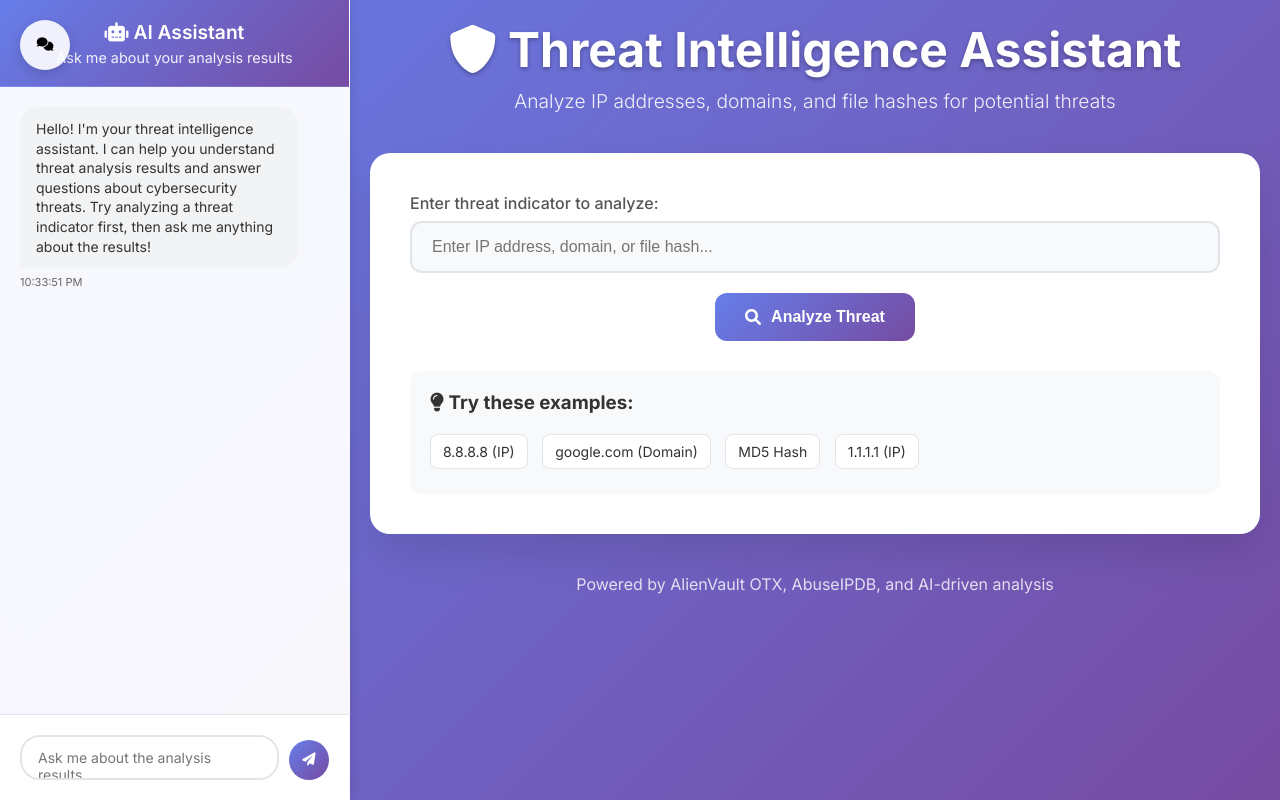
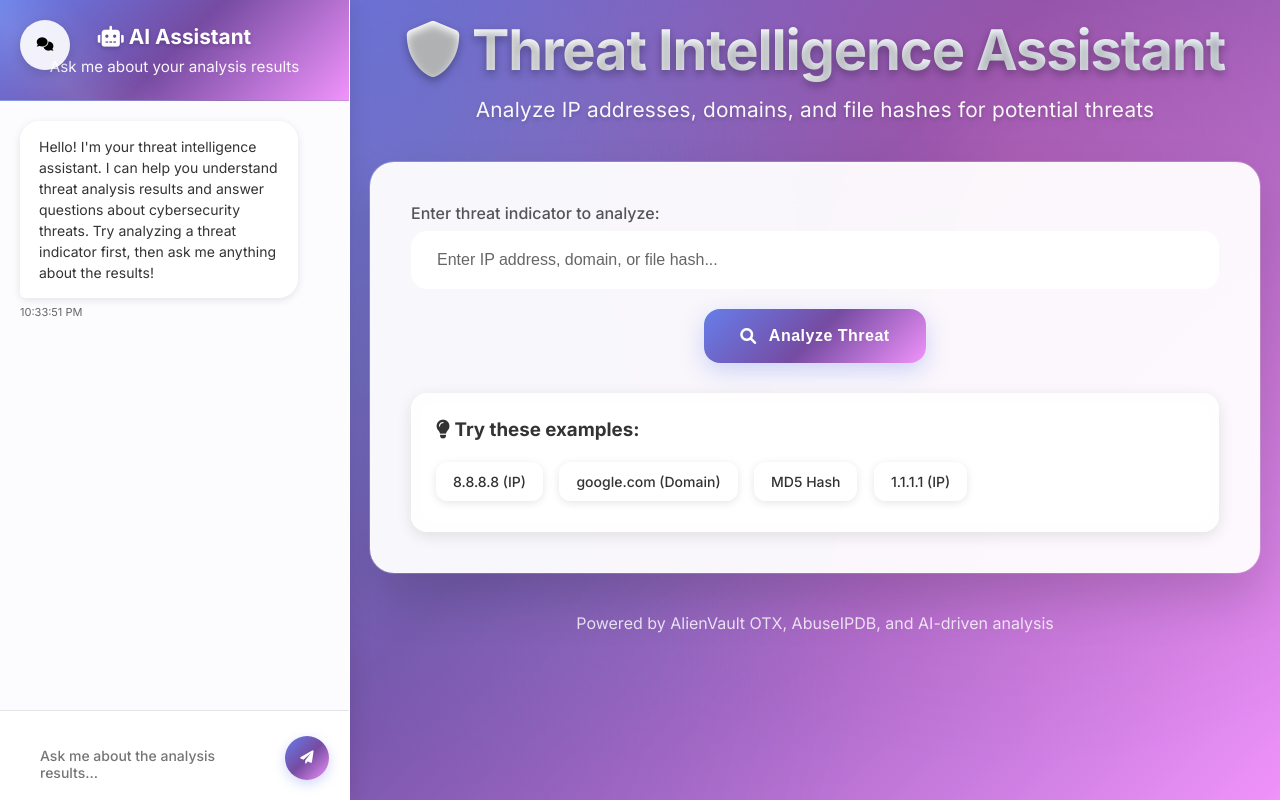
Before and after one commit to FatemehKaram/rag-threat-intel-assistant-app, a Flask app: page / in a window 1280 px wide. Run offline with Flask 3, Linux system fonts and the light colour scheme; parts of the project's set-up code (start-up, migrations or seed data) failed here and were passed over.

Commit message:
better look to the app with more catchy frontend

```diff
--- a/templates/index.html
+++ b/templates/index.html
@@ -15,11 +15,28 @@
 
         body {
             font-family: 'Inter', sans-serif;
-            background: linear-gradient(135deg, #667eea 0%, #764ba2 100%);
+            background: linear-gradient(135deg, #667eea 0%, #764ba2 50%, #f093fb 100%);
+            background-attachment: fixed;
             min-height: 100vh;
             color: #333;
             margin: 0;
             padding: 0;
+            position: relative;
+        }
+
+        body::before {
+            content: '';
+            position: fixed;
+            top: 0;
+            left: 0;
+            width: 100%;
+            height: 100%;
+            background:
+                radial-gradient(circle at 20% 80%, rgba(120, 119, 198, 0.3) 0%, transparent 50%),
+                radial-gradient(circle at 80% 20%, rgba(255, 119, 198, 0.3) 0%, transparent 50%),
+                radial-gradient(circle at 40% 40%, rgba(120, 219, 255, 0.2) 0%, transparent 50%);
+            pointer-events: none;
+            z-index: -1;
         }
 
         .app-container {
@@ -29,9 +46,9 @@
 
         .chatbot-panel {
             width: 350px;
-            background: rgba(255, 255, 255, 0.95);
-            backdrop-filter: blur(10px);
-            border-right: 1px solid rgba(255, 255, 255, 0.2);
+            background: rgba(255, 255, 255, 0.98);
+            backdrop-filter: blur(20px);
+            border-right: 1px solid rgba(255, 255, 255, 0.3);
             display: flex;
             flex-direction: column;
             position: fixed;
@@ -39,7 +56,10 @@
             left: 0;
             top: 0;
             z-index: 1000;
-            box-shadow: 2px 0 10px rgba(0, 0, 0, 0.1);
+            box-shadow:
+                2px 0 20px rgba(0, 0, 0, 0.1),
+                inset 1px 0 0 rgba(255, 255, 255, 0.2);
+            transition: all 0.3s ease;
         }
 
         .main-content {
@@ -62,24 +82,56 @@
         }
 
         .header h1 {
-            font-size: 3rem;
-            font-weight: 700;
-            margin-bottom: 10px;
-            text-shadow: 0 2px 4px rgba(0,0,0,0.3);
+            font-size: 3.5rem;
+            font-weight: 800;
+            margin-bottom: 15px;
+            text-shadow: 0 4px 8px rgba(0,0,0,0.3);
+            background: linear-gradient(135deg, #ffffff 0%, #f0f9ff 100%);
+            -webkit-background-clip: text;
+            -webkit-text-fill-color: transparent;
+            background-clip: text;
+            letter-spacing: -0.02em;
+            line-height: 1.1;
         }
 
         .header p {
-            font-size: 1.2rem;
-            opacity: 0.9;
-            font-weight: 300;
+            font-size: 1.3rem;
+            opacity: 0.95;
+            font-weight: 400;
+            text-shadow: 0 2px 4px rgba(0,0,0,0.2);
+            letter-spacing: 0.01em;
         }
 
         .main-card {
-            background: white;
-            border-radius: 20px;
-            box-shadow: 0 20px 40px rgba(0,0,0,0.1);
+            background: rgba(255, 255, 255, 0.95);
+            backdrop-filter: blur(20px);
+            border-radius: 24px;
+            box-shadow:
+                0 25px 50px rgba(0,0,0,0.15),
+                0 0 0 1px rgba(255, 255, 255, 0.2);
             padding: 40px;
             margin-bottom: 30px;
+            border: 1px solid rgba(255, 255, 255, 0.2);
+            transition: all 0.3s ease;
+            position: relative;
+            overflow: hidden;
+        }
+
+        .main-card::before {
+            content: '';
+            position: absolute;
+            top: 0;
+            left: 0;
+            right: 0;
+            height: 1px;
+            background: linear-gradient(90deg, transparent, rgba(255,255,255,0.4), transparent);
+        }
+
+        .main-card:hover {
+            transform: translateY(-5px);
+            box-shadow:
+                0 35px 70px rgba(0,0,0,0.2),
+                0 0 0 1px rgba(255, 255, 255, 0.3);
         }
 
         .input-section {
@@ -106,46 +158,85 @@
 
         .input-wrapper input {
             width: 100%;
-            padding: 15px 20px;
-            border: 2px solid #e1e5e9;
-            border-radius: 12px;
+            padding: 18px 24px;
+            border: 2px solid rgba(255, 255, 255, 0.3);
+            border-radius: 16px;
             font-size: 16px;
             transition: all 0.3s ease;
-            background: #f8f9fa;
+            background: rgba(255, 255, 255, 0.9);
+            backdrop-filter: blur(10px);
+            font-weight: 500;
+            color: #333;
         }
 
         .input-wrapper input:focus {
             outline: none;
-            border-color: #667eea;
-            background: white;
-            box-shadow: 0 0 0 3px rgba(102, 126, 234, 0.1);
+            border-color: rgba(102, 126, 234, 0.6);
+            background: rgba(255, 255, 255, 0.95);
+            box-shadow:
+                0 0 0 4px rgba(102, 126, 234, 0.1),
+                0 8px 25px rgba(102, 126, 234, 0.15);
+            transform: translateY(-2px);
+        }
+
+        .input-wrapper input::placeholder {
+            color: #666;
+            font-weight: 400;
         }
 
         .analyze-btn {
-            background: linear-gradient(135deg, #667eea 0%, #764ba2 100%);
+            background: linear-gradient(135deg, #667eea 0%, #764ba2 50%, #f093fb 100%);
             color: white;
             border: none;
-            padding: 15px 30px;
-            border-radius: 12px;
+            padding: 18px 36px;
+            border-radius: 16px;
             font-size: 16px;
-            font-weight: 600;
+            font-weight: 700;
             cursor: pointer;
-            transition: all 0.3s ease;
+            transition: all 0.4s cubic-bezier(0.175, 0.885, 0.32, 1.275);
             display: flex;
             align-items: center;
-            gap: 10px;
+            gap: 12px;
             margin: 0 auto;
+            position: relative;
+            overflow: hidden;
+            box-shadow:
+                0 8px 25px rgba(102, 126, 234, 0.3),
+                0 0 0 1px rgba(255, 255, 255, 0.1);
+            letter-spacing: 0.5px;
+        }
+
+        .analyze-btn::before {
+            content: '';
+            position: absolute;
+            top: 0;
+            left: -100%;
+            width: 100%;
+            height: 100%;
+            background: linear-gradient(90deg, transparent, rgba(255,255,255,0.2), transparent);
+            transition: left 0.5s;
+        }
+
+        .analyze-btn:hover::before {
+            left: 100%;
         }
 
         .analyze-btn:hover {
-            transform: translateY(-2px);
-            box-shadow: 0 10px 20px rgba(102, 126, 234, 0.3);
+            transform: translateY(-3px) scale(1.05);
+            box-shadow:
+                0 15px 35px rgba(102, 126, 234, 0.4),
+                0 0 0 1px rgba(255, 255, 255, 0.2);
+        }
+
+        .analyze-btn:active {
+            transform: translateY(-1px) scale(1.02);
         }
 
         .analyze-btn:disabled {
             opacity: 0.6;
             cursor: not-allowed;
             transform: none;
+            box-shadow: 0 4px 15px rgba(102, 126, 234, 0.2);
         }
 
         .loading {
@@ -294,9 +396,19 @@
 
         .examples {
             margin-top: 30px;
-            padding: 20px;
-            background: #f8f9fa;
-            border-radius: 12px;
+            padding: 24px;
+            background: rgba(255, 255, 255, 0.7);
+            backdrop-filter: blur(10px);
+            border-radius: 16px;
+            border: 1px solid rgba(255, 255, 255, 0.3);
+            box-shadow: 0 4px 15px rgba(0,0,0,0.1);
+            transition: all 0.3s ease;
+        }
+
+        .examples:hover {
+            transform: translateY(-2px);
+            box-shadow: 0 8px 25px rgba(0,0,0,0.15);
+            background: rgba(255, 255, 255, 0.8);
         }
 
         .examples h3 {
@@ -306,20 +418,25 @@
 
         .example-item {
             display: inline-block;
-            margin: 5px 10px 5px 0;
-            padding: 8px 12px;
-            background: white;
-            border: 1px solid #e1e5e9;
-            border-radius: 8px;
+            margin: 6px 12px 6px 0;
+            padding: 10px 16px;
+            background: rgba(255, 255, 255, 0.9);
+            backdrop-filter: blur(10px);
+            border: 1px solid rgba(255, 255, 255, 0.3);
+            border-radius: 12px;
             cursor: pointer;
-            transition: all 0.3s ease;
+            transition: all 0.3s cubic-bezier(0.175, 0.885, 0.32, 1.275);
             font-size: 14px;
+            font-weight: 500;
+            box-shadow: 0 2px 8px rgba(0,0,0,0.1);
         }
 
         .example-item:hover {
-            background: #667eea;
+            background: linear-gradient(135deg, #667eea 0%, #764ba2 50%, #f093fb 100%);
             color: white;
-            border-color: #667eea;
+            border-color: transparent;
+            transform: translateY(-2px) scale(1.05);
+            box-shadow: 0 6px 20px rgba(102, 126, 234, 0.3);
         }
 
         .footer {
@@ -331,23 +448,47 @@
 
         /* Chatbot Styles */
         .chatbot-header {
-            padding: 20px;
-            background: linear-gradient(135deg, #667eea 0%, #764ba2 100%);
+            padding: 24px 20px;
+            background: linear-gradient(135deg, #667eea 0%, #764ba2 50%, #f093fb 100%);
             color: white;
             text-align: center;
-            border-bottom: 1px solid rgba(255, 255, 255, 0.1);
+            border-bottom: 1px solid rgba(255, 255, 255, 0.2);
+            position: relative;
+            overflow: hidden;
+        }
+
+        .chatbot-header::before {
+            content: '';
+            position: absolute;
+            top: 0;
+            left: 0;
+            right: 0;
+            bottom: 0;
+            background: linear-gradient(45deg, transparent 30%, rgba(255,255,255,0.1) 50%, transparent 70%);
+            animation: shimmer 3s infinite;
+        }
+
+        @keyframes shimmer {
+            0% { transform: translateX(-100%); }
+            100% { transform: translateX(100%); }
         }
 
         .chatbot-header h3 {
             margin: 0;
-            font-size: 1.2rem;
-            font-weight: 600;
+            font-size: 1.3rem;
+            font-weight: 700;
+            position: relative;
+            z-index: 1;
+            text-shadow: 0 2px 4px rgba(0,0,0,0.2);
         }
 
         .chatbot-header p {
-            margin: 5px 0 0 0;
-            font-size: 0.9rem;
-            opacity: 0.9;
+            margin: 8px 0 0 0;
+            font-size: 0.95rem;
+            opacity: 0.95;
+            position: relative;
+            z-index: 1;
+            font-weight: 400;
         }
 
         .chatbot-messages {
@@ -376,23 +517,28 @@
         }
 
         .message-bubble {
-            padding: 12px 16px;
-            border-radius: 18px;
+            padding: 14px 18px;
+            border-radius: 20px;
             font-size: 14px;
-            line-height: 1.4;
+            line-height: 1.5;
             word-wrap: break-word;
+            box-shadow: 0 2px 8px rgba(0,0,0,0.1);
+            transition: all 0.2s ease;
         }
 
         .message-user .message-bubble {
-            background: linear-gradient(135deg, #667eea 0%, #764ba2 100%);
+            background: linear-gradient(135deg, #667eea 0%, #764ba2 50%, #f093fb 100%);
             color: white;
-            border-bottom-right-radius: 4px;
+            border-bottom-right-radius: 6px;
+            box-shadow: 0 4px 12px rgba(102, 126, 234, 0.3);
         }
 
         .message-bot .message-bubble {
-            background: #f1f3f4;
+            background: rgba(255, 255, 255, 0.95);
+            backdrop-filter: blur(10px);
             color: #333;
-            border-bottom-left-radius: 4px;
+            border-bottom-left-radius: 6px;
+            border: 1px solid rgba(255, 255, 255, 0.2);
         }
 
         .message-time {
@@ -419,47 +565,59 @@
 
         .chatbot-input-field {
             flex: 1;
-            padding: 12px 16px;
-            border: 2px solid #e1e5e9;
-            border-radius: 20px;
+            padding: 14px 18px;
+            border: 2px solid rgba(255, 255, 255, 0.3);
+            border-radius: 24px;
             font-size: 14px;
             resize: none;
-            min-height: 20px;
+            min-height: 24px;
             max-height: 100px;
             font-family: inherit;
             transition: all 0.3s ease;
+            background: rgba(255, 255, 255, 0.9);
+            backdrop-filter: blur(10px);
+            font-weight: 500;
         }
 
         .chatbot-input-field:focus {
             outline: none;
-            border-color: #667eea;
-            box-shadow: 0 0 0 3px rgba(102, 126, 234, 0.1);
+            border-color: rgba(102, 126, 234, 0.6);
+            box-shadow:
+                0 0 0 4px rgba(102, 126, 234, 0.1),
+                0 4px 15px rgba(102, 126, 234, 0.15);
+            background: rgba(255, 255, 255, 0.95);
         }
 
         .chatbot-send-btn {
-            background: linear-gradient(135deg, #667eea 0%, #764ba2 100%);
+            background: linear-gradient(135deg, #667eea 0%, #764ba2 50%, #f093fb 100%);
             color: white;
             border: none;
             border-radius: 50%;
-            width: 40px;
-            height: 40px;
+            width: 44px;
+            height: 44px;
             display: flex;
             align-items: center;
             justify-content: center;
             cursor: pointer;
-            transition: all 0.3s ease;
+            transition: all 0.3s cubic-bezier(0.175, 0.885, 0.32, 1.275);
             flex-shrink: 0;
+            box-shadow: 0 4px 12px rgba(102, 126, 234, 0.3);
         }
 
         .chatbot-send-btn:hover {
-            transform: scale(1.05);
-            box-shadow: 0 4px 12px rgba(102, 126, 234, 0.3);
+            transform: scale(1.1) rotate(5deg);
+            box-shadow: 0 6px 20px rgba(102, 126, 234, 0.4);
+        }
+
+        .chatbot-send-btn:active {
+            transform: scale(1.05) rotate(2deg);
         }
 
         .chatbot-send-btn:disabled {
             opacity: 0.5;
             cursor: not-allowed;
             transform: none;
+            box-shadow: 0 2px 8px rgba(102, 126, 234, 0.2);
         }
 
         .chatbot-typing {
```
Also changed, not shown: other parts of templates/index.html (+19 -8 lines), README.md.
